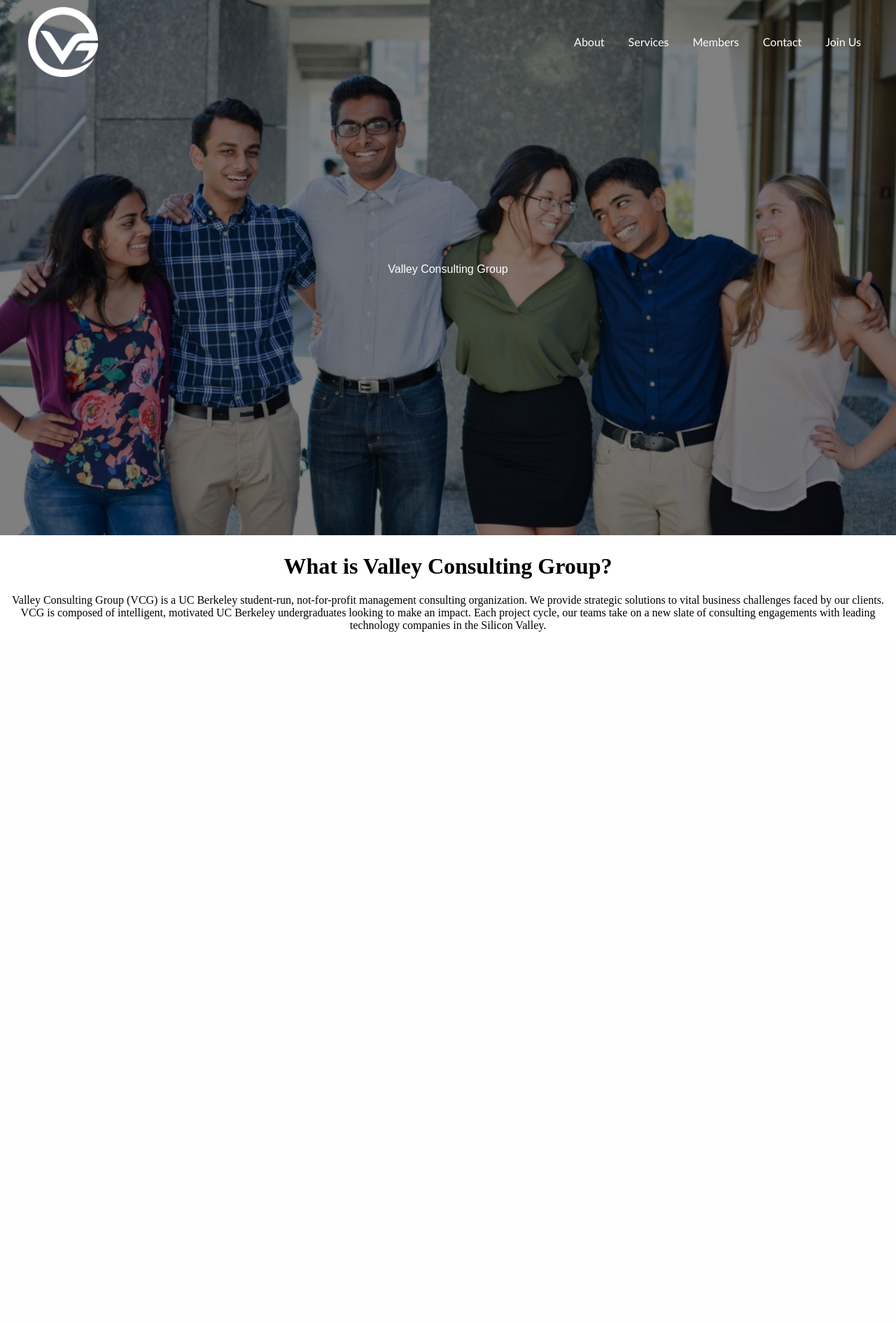
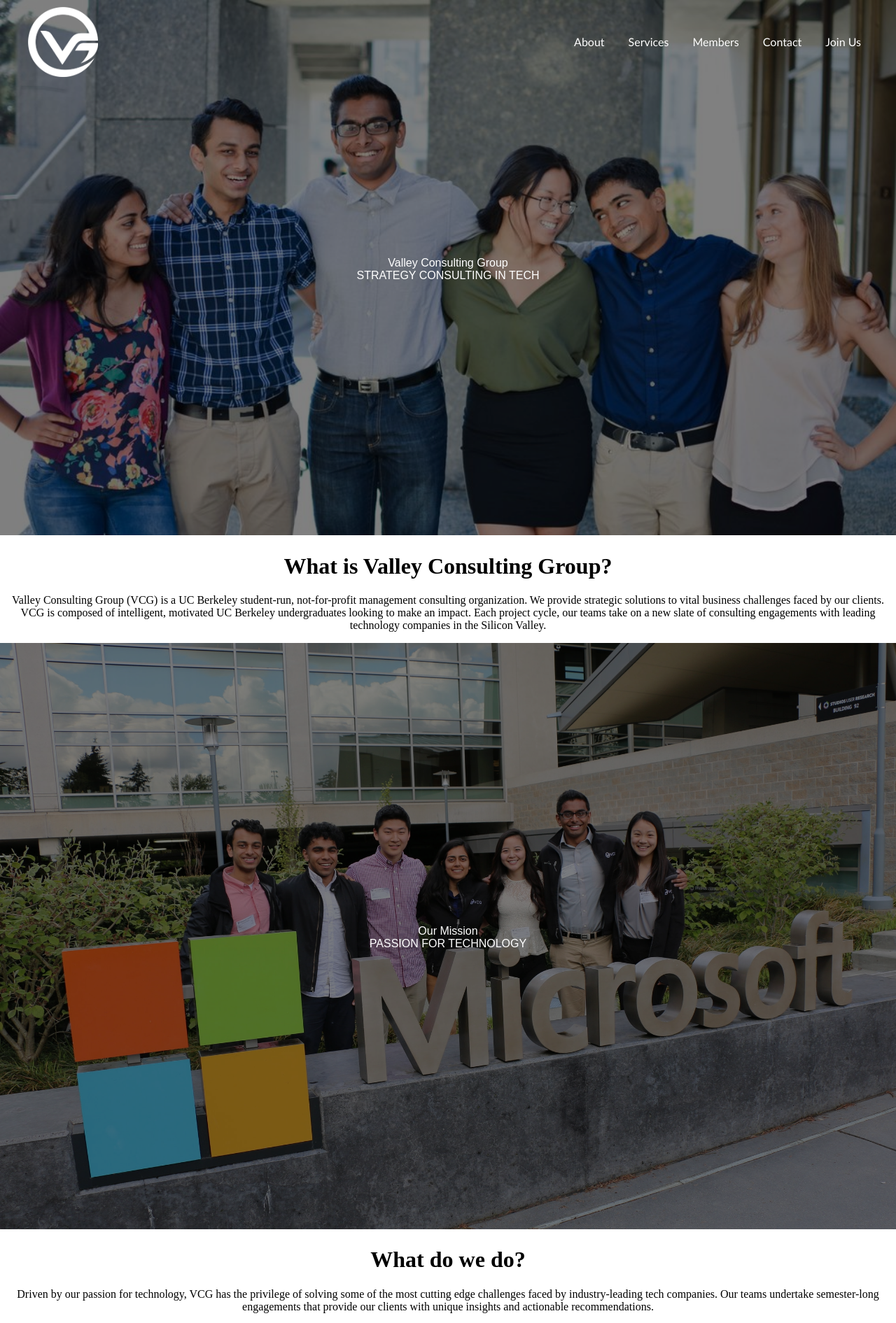
Before and after one commit to valleyconsultinggroup/Website, a Flask app: page / in a window 1280 px wide. Shown: the top 1891 px of the page at 70% size. Before the commit the page ends 903 px from the top, so only its background shows below. Run offline with Flask 2, Linux system fonts and the light colour scheme.

Commit message:
[Home Page] Added all text + images for home page, have not added styling yet.

```diff
--- a/templates/index.html
+++ b/templates/index.html
@@ -3,11 +3,44 @@
 {% block content %}
 <div class="home-image-container">
     <img src="/static/images/Home/HomePagePic1.jpg"/>
-    <div class="centered">Valley Consulting Group</div>
+    <div class="centered">
+        Valley Consulting Group
+        <br>
+        STRATEGY CONSULTING IN TECH
+    </div>
 </div>
 
 <div style="text-align:center;">
   <h1>What is Valley Consulting Group?</h1>
   <p>Valley Consulting Group (VCG) is a UC Berkeley student-run, not-for-profit management consulting organization. We provide strategic solutions to vital business challenges faced by our clients. VCG is composed of intelligent, motivated UC Berkeley undergraduates looking to make an impact. Each project cycle, our teams take on a new slate of consulting engagements with leading technology companies in the Silicon Valley.</p>
 </div>
+
+<div class="home-image-container">
+    <img src="/static/images/Home/HomePagePic2.jpg"/>
+    <div class="centered">
+        Our Mission
+        <br>
+        PASSION FOR TECHNOLOGY
+    </div>
+</div>
+
+<div style="text-align:center;">
+  <h1>What do we do?</h1>
+  <p>Driven by our passion for technology, VCG has the privilege of solving some of the most cutting edge challenges faced by industry-leading tech companies. Our teams undertake semester-long engagements that provide our clients with unique insights and actionable recommendations.</p>
+  <!-- TODO(john-b-yang): Recommendations section here -->
+</div>
+
+<div class="home-image-container">
+    <img src="/static/images/Home/HomePagePic3.jpg"/>
+    <div class="centered">
+        Our Family
+        <br>
+        CREATE UNFORGETTABLE MEMORIES
+    </div>
+</div>
+
+<div style="text-align:center;">
+  <h1>Why should I join?</h1>
+  <p>VCG is a diverse yet close-knit group of individuals that enjoy learning and laughing together. We pride ourselves in creating a comfortable environment where our members have to opportunity to grow both personally and professionally. Come join our family and transform your undergraduate experience through lifelong friendships, networking opportunities, personal mentorships, academic resources, and more!</p>
+</div>
 {% endblock content %}
```
